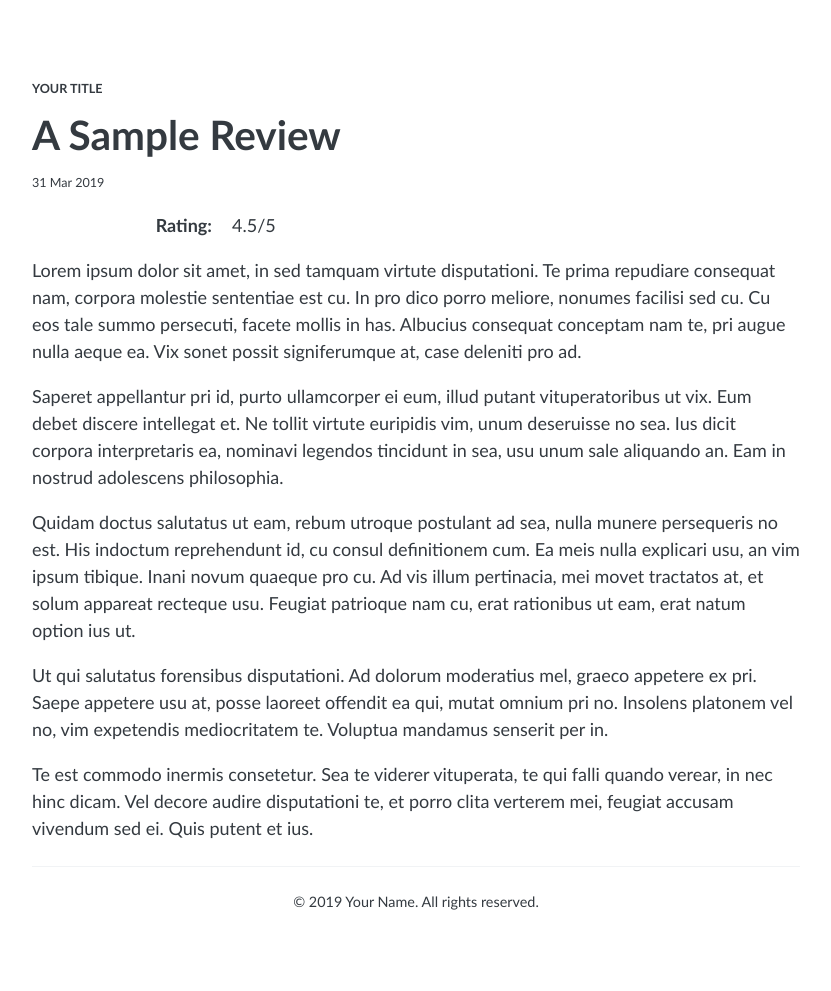
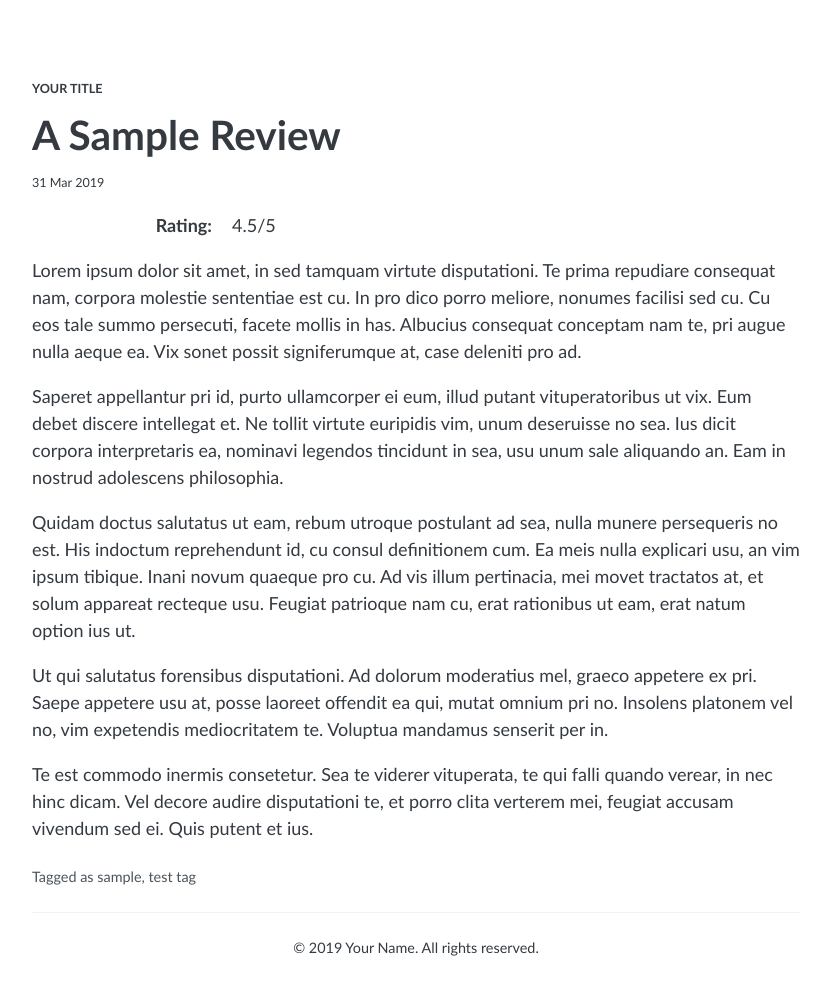
Before and after one commit to ask616/kiko-minus, a Jekyll site: the page built from _posts/2019-03-31-sample-review.md, in a window 1280 px wide. Shown: the whole page, without its empty margins (224-1055 px from the left). Built offline with Jekyll 4.4.1, drawn with Linux system fonts in a browser that asks for light colours; before the commit the page ends 945 px from its top, so only the background shows below that.

Commit message:
Added tag display

```diff
--- a/_layouts/post.html
+++ b/_layouts/post.html
@@ -18,6 +18,17 @@ layout: default
   <div class="page-content">
     {{ content }}
 
+    {% if page.tags.size > 0 %}
+    <div class="page-tags">
+      Tagged as
+      {% for tag in page.tags %}
+      <span class="page-tags-item">
+        {{ tag }}{% unless forloop.last %}, {% endunless %}
+      </span>
+      {% endfor %}
+    </div>
+    {% endif %}
+
     {% if site.isso.enabled %}
     <div class="comments-content">
       <section id="isso-thread"></section>
--- a/_posts/2019-03-31-sample-review.md
+++ b/_posts/2019-03-31-sample-review.md
@@ -2,6 +2,9 @@
 layout: post
 title: A Sample Review
 description: Review of something
+tags:
+  - sample
+  - test tag
 ---
 <dl>
   <dt>Rating:</dt>
--- a/_sass/kiko-minus/_layout.scss
+++ b/_sass/kiko-minus/_layout.scss
@@ -88,6 +88,12 @@
   &-date {
     margin-bottom: .5rem;
     @include relative-font-size(0.7);
+  }
+
+  &-tags {
+    margin-top: 1.5rem;
+    @include relative-font-size(0.8);
+    color: lighten($base-font-color, 10%);
   }
 }
 
```
Also changed, not shown: _posts/2019-04-01-welcome-to-jekyll.md (+2 -0 lines).
